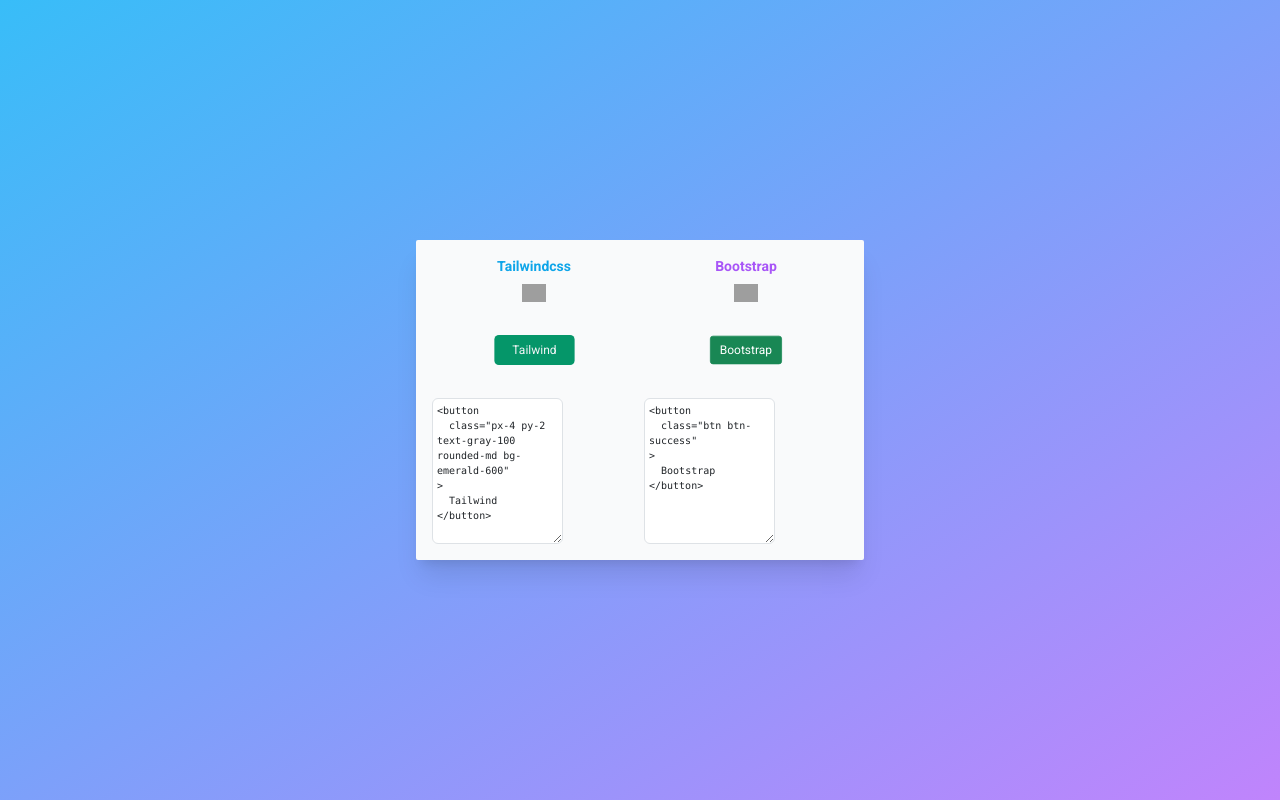
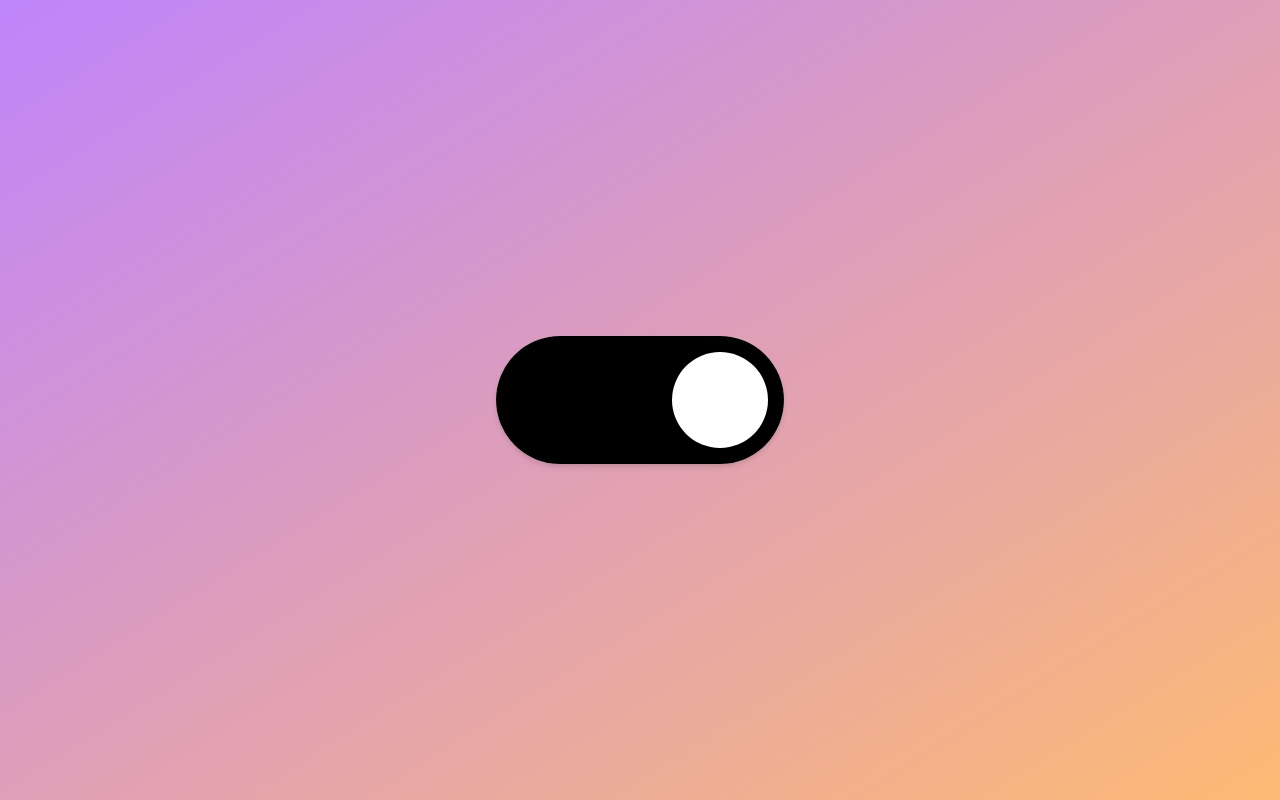
Before and after one commit to PaulSong213/web-components, a Vue app: page /rounded-toggle in a window 1280 px wide. Before the commit this address led to /tailwind-vs-bootstrap. Built offline with nearby package versions, Linux system fonts and the light colour scheme; grey boxes are pictures that could not be loaded.

Commit message:
add rounde toggle

```diff
--- /dev/null
+++ b/src/components/RoundedToggle.vue
@@ -0,0 +1,34 @@
+<template>
+  <section
+    class="flex flex-col justify-center h-screen px-2 bg-purple-400 bg-gradient-to-br from-purple-400 to-orange-300"
+  >
+    <button
+      @click="isToggled = !isToggled"
+      class="h-32 w-72 rounded-full bg-white hover:scale-105 transition-all shadow-md mx-auto p-4 flex justify-between relative overflow-hidden"
+    >
+      <div
+        class="bg-black w-24 rounded-full z-10 absolute top-1/2 -translate-y-1/2 left-4 h-24"
+      ></div>
+      <div
+        class="bg-white w-24 rounded-full z-30 absolute top-1/2 -translate-y-1/2 right-4 h-24"
+      ></div>
+      <div
+        class="h-36 bg-black absolute -left-3 rounded-full z-20 ease-in-out -top-3 transition-all duration-1000"
+        :class="[isToggled ? 'w-96' : 'w-0', '']"
+      ></div>
+    </button>
+  </section>
+</template>
+
+<script>
+export default {
+  data() {
+    return {
+      isToggled: true,
+    };
+  },
+  methods: {},
+};
+</script>
+
+<style></style>
--- a/src/router/index.js
+++ b/src/router/index.js
@@ -5,6 +5,11 @@
     path: '/introduction',
     name: 'Introduction',
     component: () => import('../components/Introduction.vue')
+  },
+  {
+    path: '/rounded-toggle',
+    name: 'Rounded Toggle',
+    component: () => import('../components/RoundedToggle.vue')
   },
   {
     path: '/tailwind-vs-bootstrap',
```
